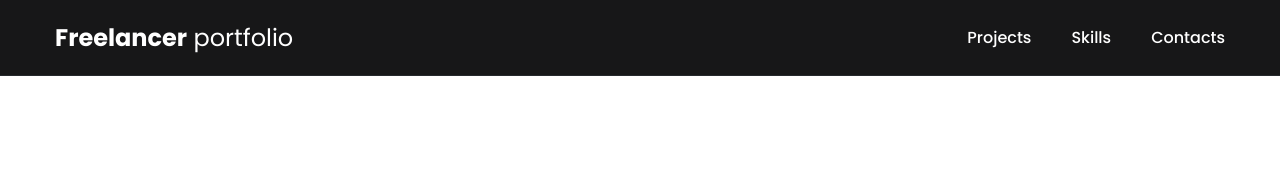
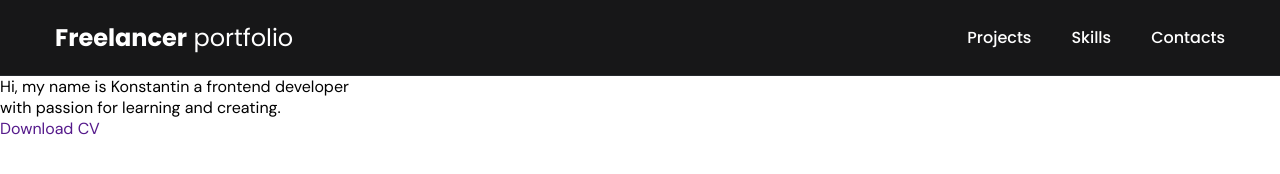
Before and after one commit to Luni19/Portfolio, a plain HTML site: page index.html in a window 1280 px wide. Drawn offline with Linux system fonts and the light colour scheme.

Commit message:
Update index.html

```diff
--- a/index.html
+++ b/index.html
@@ -30,6 +30,15 @@
     </header>
     <main>
 
+        <section class="hero-section">
+                <div class="hero-wrapper">
+                <h1 class="tittle">Hi, my name is <span class="Konstantin">Konstantin</span> <span class="frontend">a frontend developer</span>
+                </h1>
+                <p class="tittle-text">with passion for learning and creating.</p>
+                <a class="cv-button" type="btn" href="">Download CV</a>
+             </div>
+        </section>
+
     </main>
     <footer>
 
```
